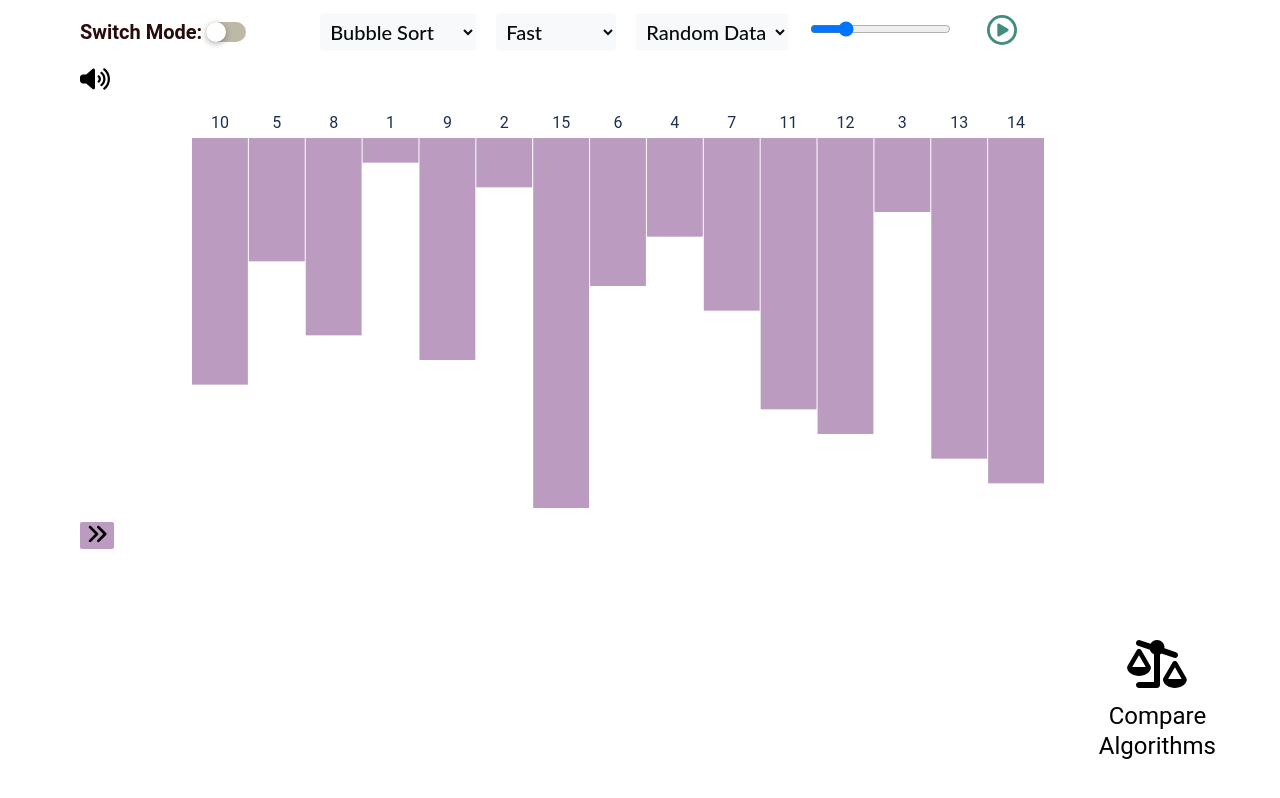
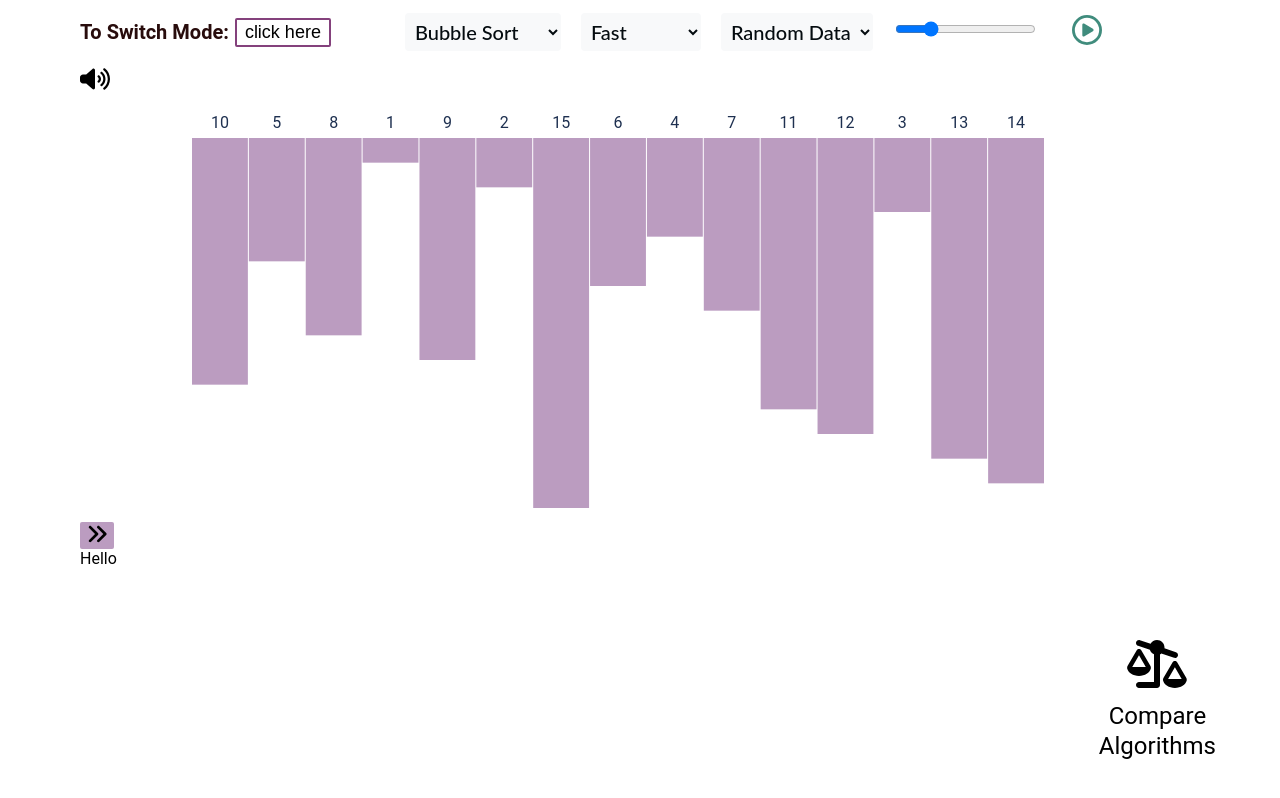
Before and after one commit to Bikesh14/VizAlgoCraft, a website: page index.html in a window 1280 px wide. Drawn offline with Linux system fonts and the light colour scheme.

Commit message:
feat: Go to pathfinding algorithm section

```diff
--- a/index.html
+++ b/index.html
@@ -11,11 +11,11 @@
 <body>
   <div class="container">
     <div class="navbar">
-      <div class="toggle" style="display: flex; align-items: center;">
-        <p style="font-size: 20px; padding-right: 4px; font-weight: 700;">Switch Mode:</p>
-        <label class="switch"><input type="checkbox" />
-          <div></div>
-        </label>
+      <div class="toggle">
+        <p>To Switch Mode:</p>
+        <button id="switch-mode-button">
+          click here
+        </button>
       </div>
       <div class="sort-choices">
         <select id="sort-algorithm">
@@ -56,7 +56,6 @@
       </div>
 
     </div>
-
     <div title="Muted" class="sound-on-off">
         <svg id="sound-off" style="display: none;" xmlns="http://www.w3.org/2000/svg" height="30" width="30"
           viewBox="0 0 576 512">
@@ -68,6 +67,7 @@
             d="M533.6 32.5C598.5 85.2 640 165.8 640 256s-41.5 170.7-106.4 223.5c-10.3 8.4-25.4 6.8-33.8-3.5s-6.8-25.4 3.5-33.8C557.5 398.2 592 331.2 592 256s-34.5-142.2-88.7-186.3c-10.3-8.4-11.8-23.5-3.5-33.8s23.5-11.8 33.8-3.5zM473.1 107c43.2 35.2 70.9 88.9 70.9 149s-27.7 113.8-70.9 149c-10.3 8.4-25.4 6.8-33.8-3.5s-6.8-25.4 3.5-33.8C475.3 341.3 496 301.1 496 256s-20.7-85.3-53.2-111.8c-10.3-8.4-11.8-23.5-3.5-33.8s23.5-11.8 33.8-3.5zm-60.5 74.5C434.1 199.1 448 225.9 448 256s-13.9 56.9-35.4 74.5c-10.3 8.4-25.4 6.8-33.8-3.5s-6.8-25.4 3.5-33.8C393.1 284.4 400 271 400 256s-6.9-28.4-17.7-37.3c-10.3-8.4-11.8-23.5-3.5-33.8s23.5-11.8 33.8-3.5zM301.1 34.8C312.6 40 320 51.4 320 64V448c0 12.6-7.4 24-18.9 29.2s-25 3.1-34.4-5.3L131.8 352H64c-35.3 0-64-28.7-64-64V224c0-35.3 28.7-64 64-64h67.8L266.7 40.1c9.4-8.4 22.9-10.4 34.4-5.3z" />
         </svg>
       </div>
+    <div class="sort-section">
       <canvas id="visualize-canvas"> </canvas>
       <div id="loading-wrapper">
         <div id="loading-text">LOADING..</div>
@@ -112,8 +112,17 @@
         </ul>
       </div>
     </div>
+
+    <!-- Displays when the device width is too small -->
     <div class="smaller-screen-content">
       <p>This is not supported for screens smaller than 400px. Sorry for your inconvinience &#128546;</p>
+    </div>
+
+    <!-- Pathfinder algorithm section -->
+    <div class="pathfinder-section">
+      Hello
+    </div>
+
   </div>
 
   <!-- WIndow area -->
--- a/scripts/components/animations.js
+++ b/scripts/components/animations.js
@@ -5,6 +5,7 @@ document.addEventListener("DOMContentLoaded", function () {
   const closeBtn = document.getElementById("close-btn");
   const compareAlgoButton = document.getElementById("compare-btn");
   const winExitButton = document.querySelector(".window-exit-btn");
+  const switchMode = document.querySelector("#switch-mode-button");
 
   const soundOff = document.getElementById("sound-off");
   const soundOn = document.getElementById("sound-on");
@@ -51,6 +52,21 @@ document.addEventListener("DOMContentLoaded", function () {
     showDisplay(".side-panel-button");
     hideDisplay(".window");
   });
+
+  switchMode.addEventListener("click", function () {
+    configurations.isToggled = !configurations.isToggled;
+
+    if (configurations.isToggled) {
+      console.log(configurations.isToggled);
+      hideDisplay(".sort-section");
+      showDisplay(".pathfinder-section");
+    } else {
+      console.log(configurations.isToggled);
+
+      // document.querySelector(".sort-section").style.display = "block";
+      showDisplay(".sort-section");
+    }
+  });
 });
 
 /**
--- a/scripts/components/compareAlgorithms.js
+++ b/scripts/components/compareAlgorithms.js
@@ -30,8 +30,6 @@ async function compareAlgorithms(elements_array) {
 
   showDisplay(".window");
   hideDisplay("#compare-btn");
-
-  // compareAlgorithmsWindow.style.display = "block";
 }
 
 async function runAlgorithmWithDelay(algorithm, elements_array, timeElementId) {
--- a/scripts/components/config.js
+++ b/scripts/components/config.js
@@ -10,6 +10,7 @@ const configurations = {
     quickSort: null,
   },
   isMuted: false,
+  isToggled: false,
 };
 
 const uniques = (a) => Array.from(new Set([...a]));
--- a/styles/style.css
+++ b/styles/style.css
@@ -35,7 +35,6 @@ body {
     flex-direction: column;
   }
 }
-
 .sort-choices {
   display: flex;
   flex-direction: row;
@@ -331,36 +330,25 @@ th {
   top: 10%;
 }
 
-/* CSS for Toggle
-Source from: https://codepen.io/hmufti/pen/gmRXMe/ */
-
-.switch input {
-  position: absolute;
-  opacity: 0;
+/* CSS for Toggle */
+.toggle {
+  display: flex;
+  align-items: center;
 }
-
-.switch {
-  display: inline-block;
-  font-size: 20px; /* 1 */
-  height: 1em;
-  width: 2em;
-  background: #bdb9a6;
-  border-radius: 1em;
+.toggle p {
+  font-size: 20px;
+  padding-right: 6px;
+  font-weight: 700;
 }
-
-.switch div {
-  height: 1em;
-  width: 1em;
-  border-radius: 1em;
-  background: #fff;
-  box-shadow: 0 0.1em 0.3em rgba(0, 0, 0, 0.3);
-  -webkit-transition: all 300ms;
-  -moz-transition: all 300ms;
-  transition: all 300ms;
+#switch-mode-button {
+  padding: 2px 8px;
+  cursor: pointer;
+  font-size: 18px;
+  border-radius: 2px;
+  border: 2px solid #84417c;
+  background-color: white;
 }
-
-.switch input:checked + div {
-  -webkit-transform: translate3d(100%, 0, 0);
-  -moz-transform: translate3d(100%, 0, 0);
-  transform: translate3d(100%, 0, 0);
+#switch-mode-button:hover {
+  background-color: #84417c;
+  color: white;
 }
```
Lines whose indentation alone changed are shown as unchanged.
